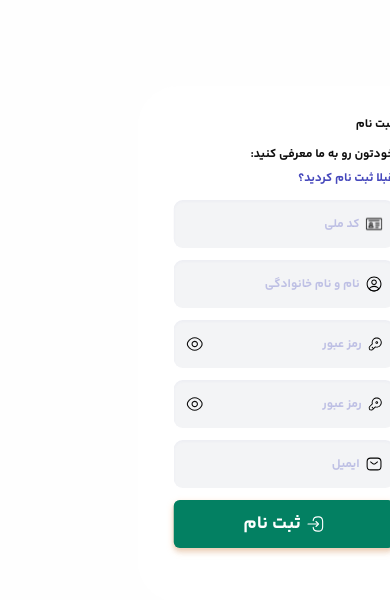
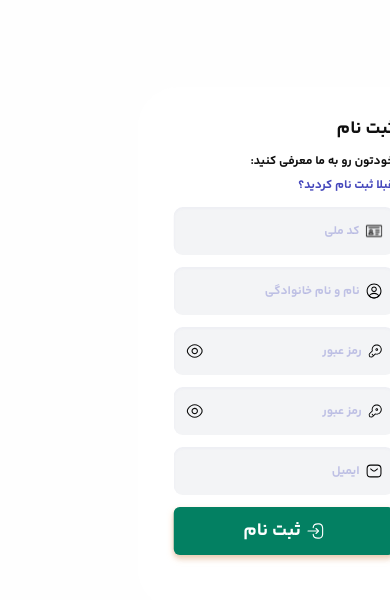
Before and after one commit to zahrabakhshandeh/Healthcare-Monitoring-Diet, a Next.js app: page /register/signup in a window 390 px wide. Shown: the top 600 px of the page. Built offline with nearby package versions, Linux system fonts and the light colour scheme.

Commit message:
set font-size of title of the signup box and always will be this size

```diff
--- a/src/components/SignupComponents/SignupBox/index.tsx
+++ b/src/components/SignupComponents/SignupBox/index.tsx
@@ -7,7 +7,7 @@ const SignupBox = () => {
     <div
       className={`${styles.SignupBox} rounded-[3.4rem] bg-white left-0 lg:z-10 relative lg:absolute md:w-[667px]  py-10 px-12 w-full lg:right-auto lg:bottom-auto lg:left-[5%] lg:top-[5%] gap-4 flex flex-col bottom-0 right-0 top-0 scale-75`}
     >
-      <h2 className="lg:text-2xl font-semibold">ثبت نام </h2>
+      <h2 className="text-2xl font-semibold">ثبت نام </h2>
 
       <div
         className="flex flex-col sm:flex-row gap-2 sm:justify-between text-[var(--link-blue)]
```
